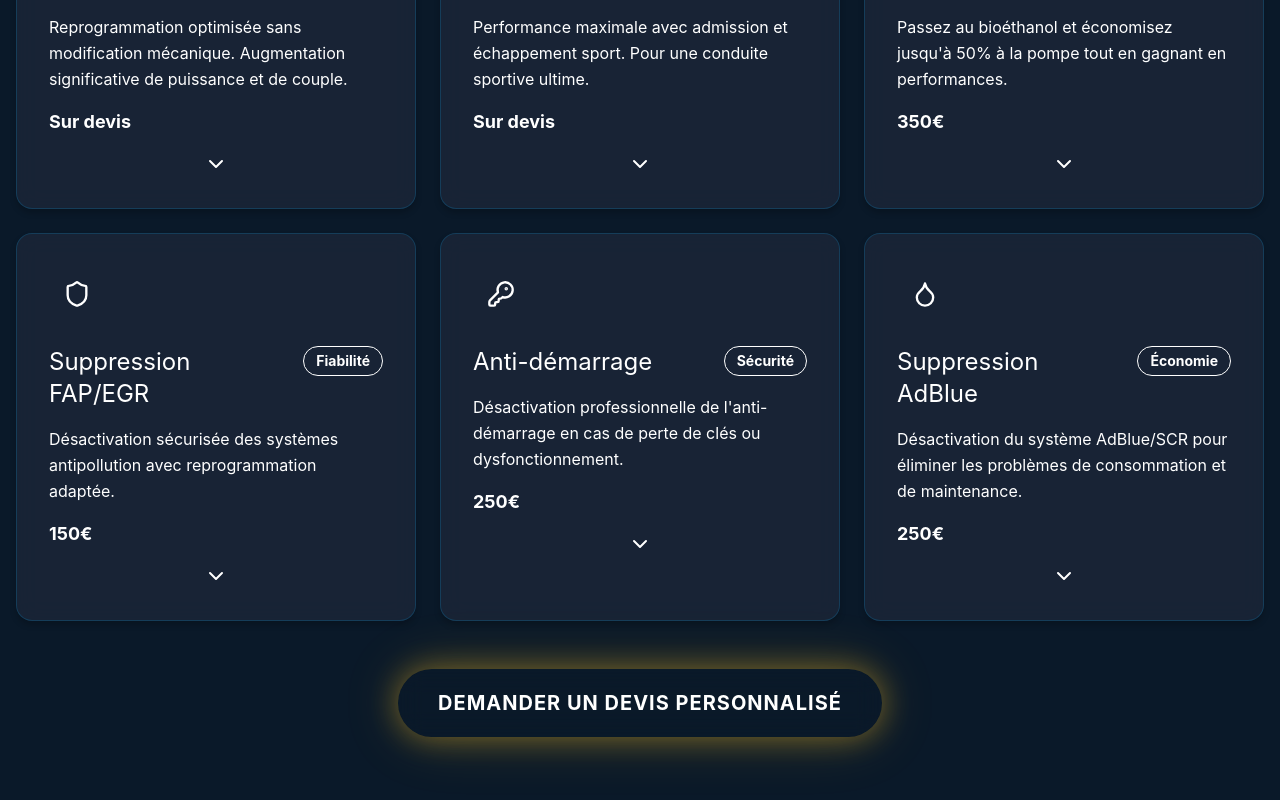
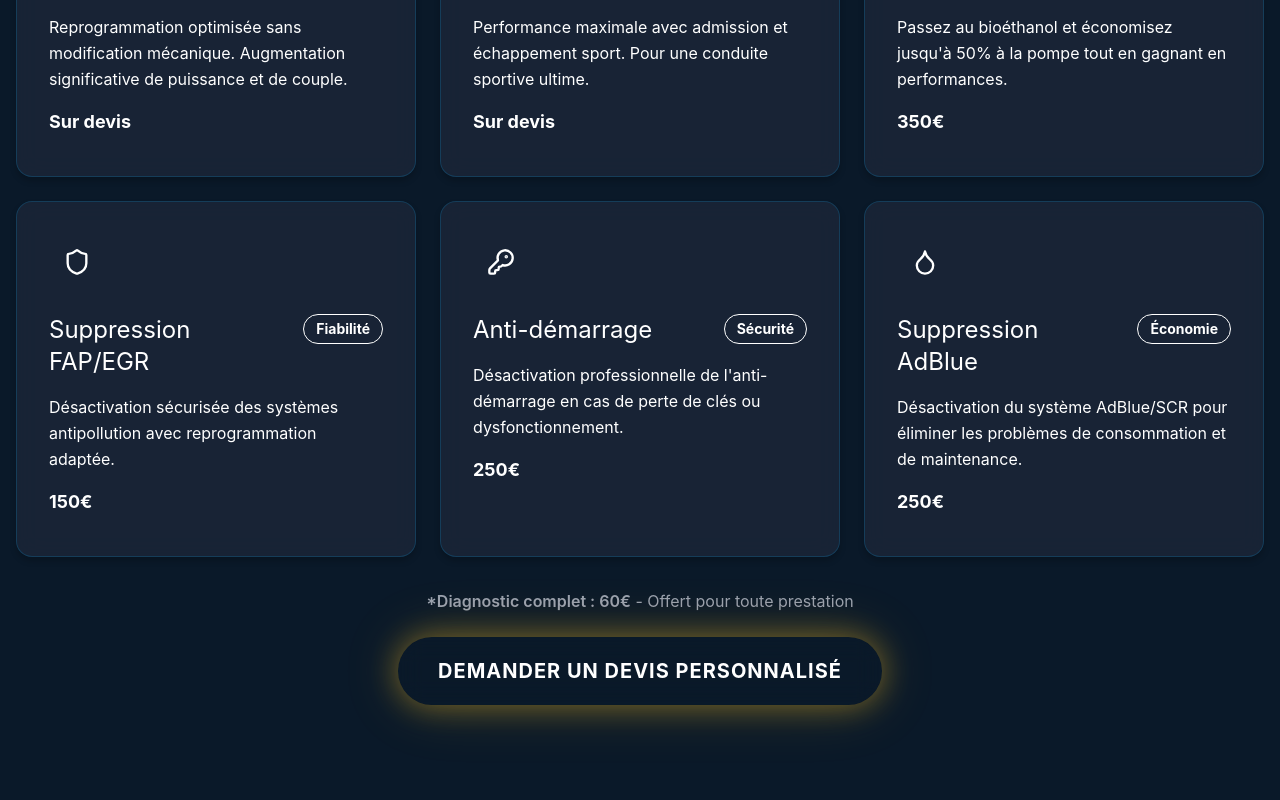
Before and after one commit to Wieedze/OptiMeca, a React (Vite) app: page / in a window 1280 px wide. Shown: the part 1347-2147 px from the top of the page. Built offline with nearby package versions, Linux system fonts and the light colour scheme.

Commit message:
remove arrow down

```diff
--- a/src/components/Services.tsx
+++ b/src/components/Services.tsx
@@ -1,5 +1,5 @@
 import { useState } from "react";
-import { Zap, Gauge, Fuel, Shield, Droplet, KeyRound, ChevronDown } from "lucide-react";
+import { Zap, Gauge, Fuel, Shield, Droplet, KeyRound } from "lucide-react";
 import { Button } from "@/components/ui/button";
 
 const services = [
@@ -131,19 +131,12 @@ const Services = () => {
               </p>
 
               {/* Price */}
-              <div className="relative text-accent font-bold text-lg mb-4">
+              <div className="relative text-accent font-bold text-lg mb-2">
                 {service.price}
               </div>
 
-              {/* Expand/Collapse indicator */}
-              <div className="relative flex items-center justify-center">
-                <ChevronDown
-                  className={`w-6 h-6 text-primary transition-transform duration-300 ${expandedCard === index ? 'rotate-180' : ''}`}
-                />
-              </div>
-
               {/* Expanded Details */}
-              <div className={`relative overflow-hidden transition-all duration-500 ${expandedCard === index ? 'max-h-[500px] opacity-100 mt-6' : 'max-h-0 opacity-0'}`}>
+              <div className={`relative overflow-hidden transition-all duration-500 ${expandedCard === index ? 'max-h-[500px] opacity-100 mt-4' : 'max-h-0 opacity-0'}`}>
                 <div className="border-t border-primary/20 pt-6 space-y-4">
                   {/* Avantages */}
                   <div>
@@ -176,8 +169,15 @@ const Services = () => {
           ))}
         </div>
 
+        {/* Diagnostic Note */}
+        <div className="text-center mt-8 mb-6">
+          <p className="text-gray-400 text-sm md:text-base">
+            <span className="text-accent font-semibold">*Diagnostic complet : 60€</span> - Offert pour toute prestation
+          </p>
+        </div>
+
         {/* CTA */}
-        <div className="text-center mt-12">
+        <div className="text-center mt-6">
           <Button asChild size="lg" className="bg-accent/80 backdrop-blur-md hover:bg-accent/90 text-accent-foreground font-bold uppercase tracking-wider glow-gold">
             <a href="#contact">
               Demander un Devis Personnalisé
```
